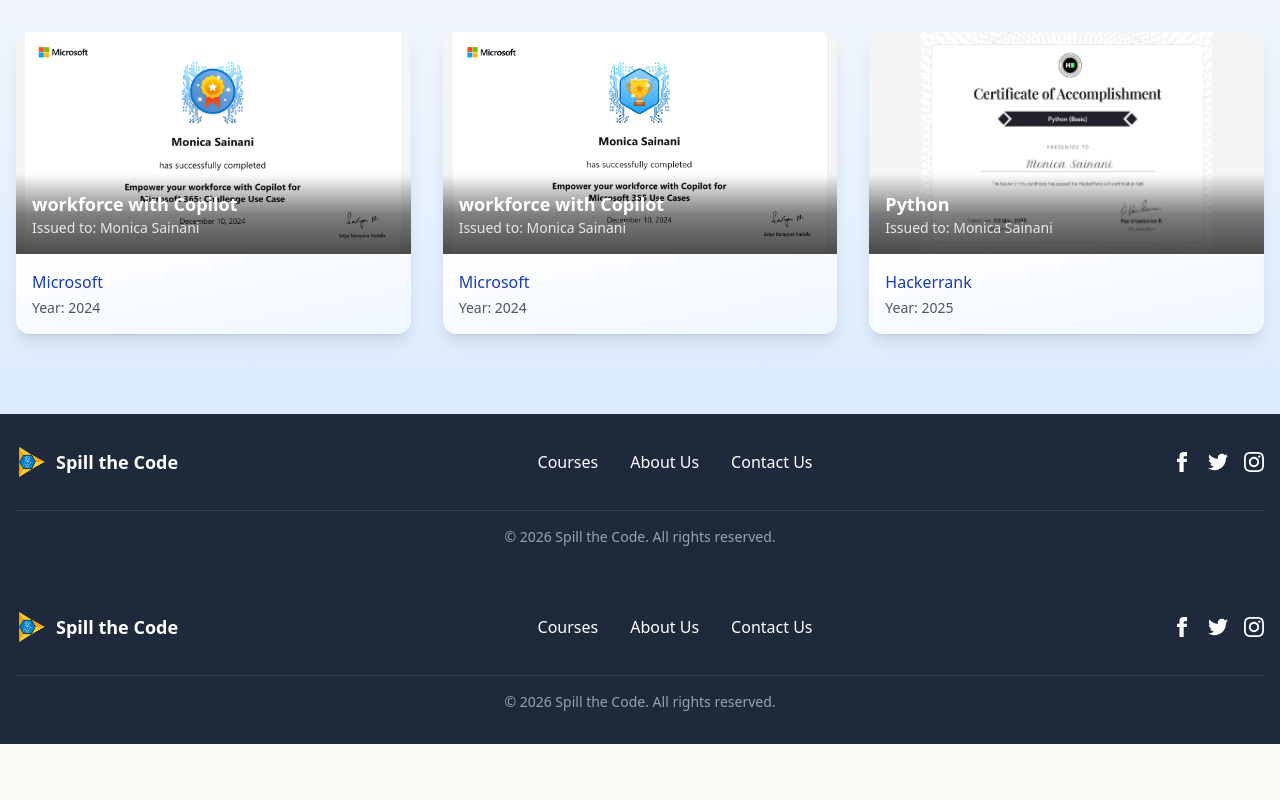
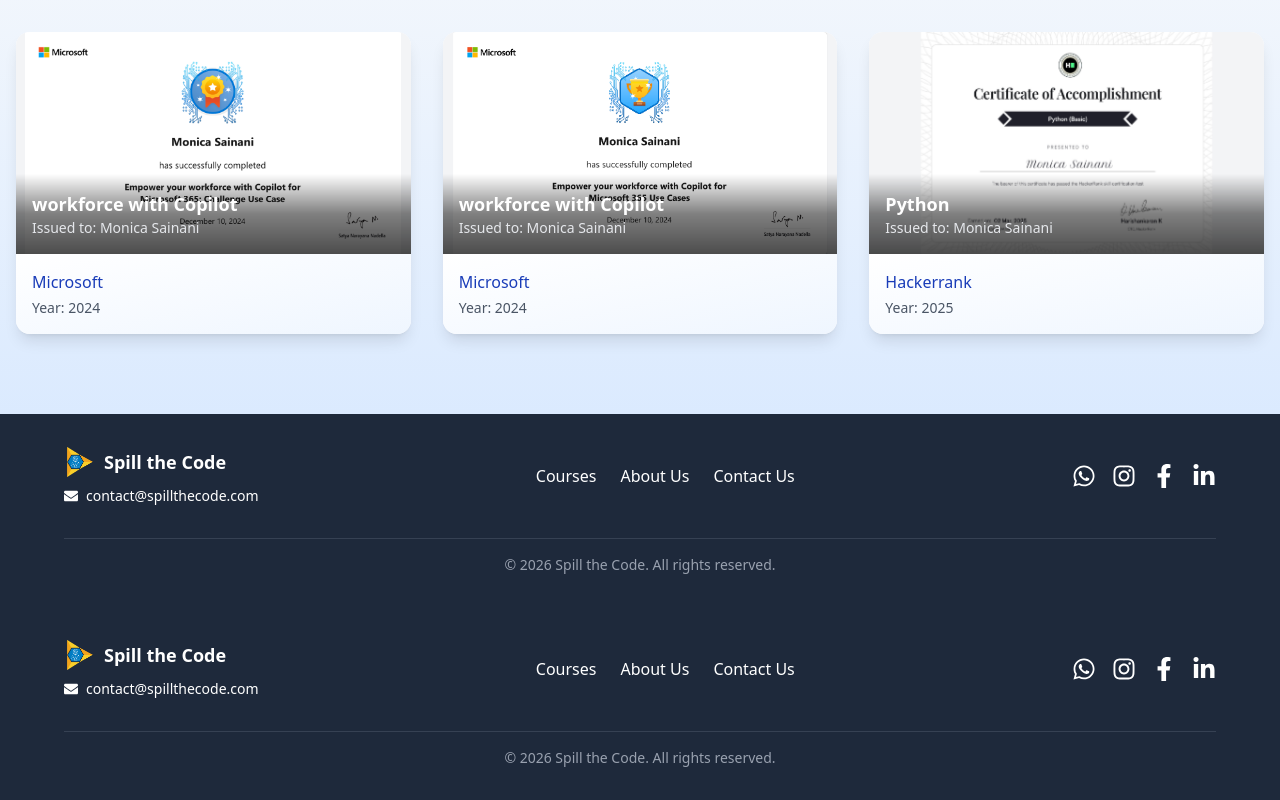
Before and after one commit to sainanim/spill-the-code, a Next.js app: page /team in a window 1280 px wide. Shown: the part 1654-2454 px from the top of the page. Before the commit the page ends 2398 px from the top, so only its background shows below. Built offline with nearby package versions, Linux system fonts and the light colour scheme.

Commit message:
footer fix, minor changes

```diff
--- a/src/app/courses/page.tsx
+++ b/src/app/courses/page.tsx
@@ -80,33 +80,15 @@
   return (
     <>
     <div className="min-h-screen bg-[#EOF2F7] px-5">
-      <header className="bg-[#FAF9F6] py-6 px-4 md:px-6 border-b">
-        <div className="container mx-auto">
-          <motion.h1
-            initial={{ opacity: 0, y: -20 }}
-            animate={{ opacity: 1, y: 0 }}
-            transition={{ duration: 0.7 }}
-            className="text-3xl md:text-4xl font-bold text-center"
-          >
-            Spill The Code
-          </motion.h1>
-          <motion.p
-            initial={{ opacity: 0 }}
-            animate={{ opacity: 1 }}
-            transition={{ duration: 0.7, delay: 0.3 }}
-            className="text-center mt-2 text-lg"
-          >
-            Academy of Intelligent Minds
-          </motion.p>
-        </div>
-      </header>
+
 
       <main className="container mx-auto py-8 px-4">
         <motion.h2
-          initial={{ opacity: 0, scale: 0.9 }}
-          animate={{ opacity: 1, scale: 1 }}
-          transition={{ duration: 0.6, delay: 0.4 }}
-          className="text-2xl md:text-3xl font-bold text-center mb-8"
+          initial={{ opacity: 0, y: 30 }}
+          whileInView={{ opacity: 1, y: 0 }}
+          viewport={{ once: true }}
+          transition={{ duration: 0.8 }}
+          className="text-3xl sm:text-4xl font-bold text-[var(--color-primary)] text-center mb-16"
         >
           Our Awesome Courses
         </motion.h2>
--- a/src/app/page.tsx
+++ b/src/app/page.tsx
@@ -23,7 +23,6 @@
         <ImageSlider/>
         <WhatMakesUsUniqueSection />
         {/* <TestimonialsSection /> */}
-        {/* <MeetOurTeamSection /> */}
         <OurMotto/>
         {/* <ExperienceSection/> */}
         <ContactUsSection id="contact-us" />
--- a/src/components/Footer.tsx
+++ b/src/components/Footer.tsx
@@ -1,14 +1,24 @@
+'use client';
 import Link from 'next/link';
+import {
+  FaFacebookF,
+  FaInstagram,
+  FaLinkedinIn,
+  FaWhatsapp,
+  FaEnvelope,
+} from 'react-icons/fa';
 
 const Footer = () => {
   const currentYear = new Date().getFullYear();
 
   return (
     <footer className="bg-[var(--text-primary)] text-white py-8">
-      <div className="container mx-auto px-4">
-        <div className="flex flex-col md:flex-row justify-between items-center">
-          {/* Logo and Brand */}
-          <div className="flex items-center mb-6 md:mb-0">
+      <div className="max-w mx-auto lg:px-16 md:px-8 px-4">
+        <div className="flex flex-col md:flex-row justify-between md:items-center gap-8">
+
+          {/* Logo, Brand, Email, Location */}
+          <div className="flex flex-col items-center md:items-start text-center md:text-left gap-2">
+            <div className="flex items-center">
               <img
                 src="/spill_the_code_logo.png"
                 alt="Spill The Code Logo"
@@ -16,37 +26,70 @@
               />
               <span className="text-lg font-semibold">Spill the Code</span>
             </div>
+            <div className="flex items-center gap-2 text-sm">
+              <FaEnvelope />
+              <a
+                href="mailto:contact@spillthecode.com"
+                className="hover:text-[var(--color-accent)] transition-colors duration-300"
+              >
+                contact@spillthecode.com
+              </a>
+            </div>
+            {/* Optional Location */}
+            {/* <div className="text-sm text-gray-400">📍 Mumbai, India</div> */}
+          </div>
 
-
-          {/* Basic Links */}
-          <div className="flex flex-wrap justify-center gap-x-8 gap-y-2 mb-6 md:mb-0">
-            <Link href="/courses" className="hover:text-[var(--color-accent)] transition-colors duration-300">
+          {/* Navigation Tabs */}
+          <div className="flex flex-col sm:flex-row items-center gap-3 sm:gap-6">
+            <Link
+              href="/courses"
+              className="hover:text-[var(--color-accent)] transition-colors duration-300"
+            >
               Courses
             </Link>
-            <Link href="#about-us" className="hover:text-[var(--color-accent)] transition-colors duration-300">
+            <Link
+              href="#about-us"
+              className="hover:text-[var(--color-accent)] transition-colors duration-300"
+            >
               About Us
             </Link>
-            <Link href="#contact-us" className="hover:text-[var(--color-accent)] transition-colors duration-300">
+            <Link
+              href="#contact-us"
+              className="hover:text-[var(--color-accent)] transition-colors duration-300"
+            >
               Contact Us
             </Link>
           </div>
 
-          {/* Social Media Icons */}
-          <div className="flex space-x-4">
-            <a href="#" className="hover:text-[var(--color-accent)] transition-colors duration-300" aria-label="Facebook">
-              <svg xmlns="http://www.w3.org/2000/svg" className="h-5 w-5" fill="currentColor" viewBox="0 0 24 24">
-                <path d="M9 8h-3v4h3v12h5v-12h3.642l.358-4h-4v-1.667c0-.955.192-1.333 1.115-1.333h2.885v-5h-3.808c-3.596 0-5.192 1.583-5.192 4.615v3.385z" />
-              </svg>
+          {/* Social Icons */}
+          <div className="flex justify-center md:justify-end gap-4 text-2xl">
+            <a
+              href="#"
+              className="hover:text-[var(--color-accent)] transition-colors duration-300"
+              aria-label="WhatsApp"
+            >
+              <FaWhatsapp />
             </a>
-            <a href="#" className="hover:text-[var(--color-accent)] transition-colors duration-300" aria-label="Twitter">
-              <svg xmlns="http://www.w3.org/2000/svg" className="h-5 w-5" fill="currentColor" viewBox="0 0 24 24">
-                <path d="M24 4.557c-.883.392-1.832.656-2.828.775 1.017-.609 1.798-1.574 2.165-2.724-.951.564-2.005.974-3.127 1.195-.897-.957-2.178-1.555-3.594-1.555-3.179 0-5.515 2.966-4.797 6.045-4.091-.205-7.719-2.165-10.148-5.144-1.29 2.213-.669 5.108 1.523 6.574-.806-.026-1.566-.247-2.229-.616-.054 2.281 1.581 4.415 3.949 4.89-.693.188-1.452.232-2.224.084.626 1.956 2.444 3.379 4.6 3.419-2.07 1.623-4.678 2.348-7.29 2.04 2.179 1.397 4.768 2.212 7.548 2.212 9.142 0 14.307-7.721 13.995-14.646.962-.695 1.797-1.562 2.457-2.549z" />
-              </svg>
+            <a
+              href="#"
+              className="hover:text-[var(--color-accent)] transition-colors duration-300"
+              aria-label="Instagram"
+            >
+              <FaInstagram />
             </a>
-            <a href="#" className="hover:text-[var(--color-accent)] transition-colors duration-300" aria-label="Instagram">
-              <svg xmlns="http://www.w3.org/2000/svg" className="h-5 w-5" fill="currentColor" viewBox="0 0 24 24">
-                <path d="M12 2.163c3.204 0 3.584.012 4.85.07 3.252.148 4.771 1.691 4.919 4.919.058 1.265.069 1.645.069 4.849 0 3.205-.012 3.584-.069 4.849-.149 3.225-1.664 4.771-4.919 4.919-1.266.058-1.644.07-4.85.07-3.204 0-3.584-.012-4.849-.07-3.26-.149-4.771-1.699-4.919-4.92-.058-1.265-.07-1.644-.07-4.849 0-3.204.013-3.583.07-4.849.149-3.227 1.664-4.771 4.919-4.919 1.266-.057 1.645-.069 4.849-.069zm0-2.163c-3.259 0-3.667.014-4.947.072-4.358.2-6.78 2.618-6.98 6.98-.059 1.281-.073 1.689-.073 4.948 0 3.259.014 3.668.072 4.948.2 4.358 2.618 6.78 6.98 6.98 1.281.058 1.689.072 4.948.072 3.259 0 3.668-.014 4.948-.072 4.354-.2 6.782-2.618 6.979-6.98.059-1.28.073-1.689.073-4.948 0-3.259-.014-3.667-.072-4.947-.196-4.354-2.617-6.78-6.979-6.98-1.281-.059-1.69-.073-4.949-.073zm0 5.838c-3.403 0-6.162 2.759-6.162 6.162s2.759 6.163 6.162 6.163 6.162-2.759 6.162-6.163c0-3.403-2.759-6.162-6.162-6.162zm0 10.162c-2.209 0-4-1.79-4-4 0-2.209 1.791-4 4-4s4 1.791 4 4c0 2.21-1.791 4-4 4zm6.406-11.845c-.796 0-1.441.645-1.441 1.44s.645 1.44 1.441 1.44c.795 0 1.439-.645 1.439-1.44s-.644-1.44-1.439-1.44z" />
-              </svg>
+            <a
+              href="#"
+              className="hover:text-[var(--color-accent)] transition-colors duration-300"
+              aria-label="Facebook"
+            >
+              <FaFacebookF />
+            </a>
+            <a
+              href="#"
+              className="hover:text-[var(--color-accent)] transition-colors duration-300"
+              aria-label="LinkedIn"
+            >
+              <FaLinkedinIn />
             </a>
           </div>
         </div>
--- a/src/components/home/HeroSection.tsx
+++ b/src/components/home/HeroSection.tsx
@@ -55,11 +55,13 @@
               Contact Us
             </button>
             <button
-              className="px-5 py-2.5 sm:px-6 sm:py-3 bg-yellow-500 text-white font-semibold rounded-full hover:bg-opacity-90 transition-colors duration-300 shadow-md text-sm sm:text-base w-full mt-3 xs:mt-0"
+              className="px-5 py-2.5 sm:px-6 sm:py-3 bg-yellow-500 text-white font-semibold rounded-full transition-all duration-300 shadow-md text-sm sm:text-base w-full mt-3 xs:mt-0
+                        hover:brightness-110 hover:shadow-lg active:scale-[0.98]"
               onClick={() => window.location.href = '/courses'}
             >
               Explore Courses
             </button>
+
           </div>
         </div>
       </div>
```
Lines whose indentation alone changed are shown as unchanged.
